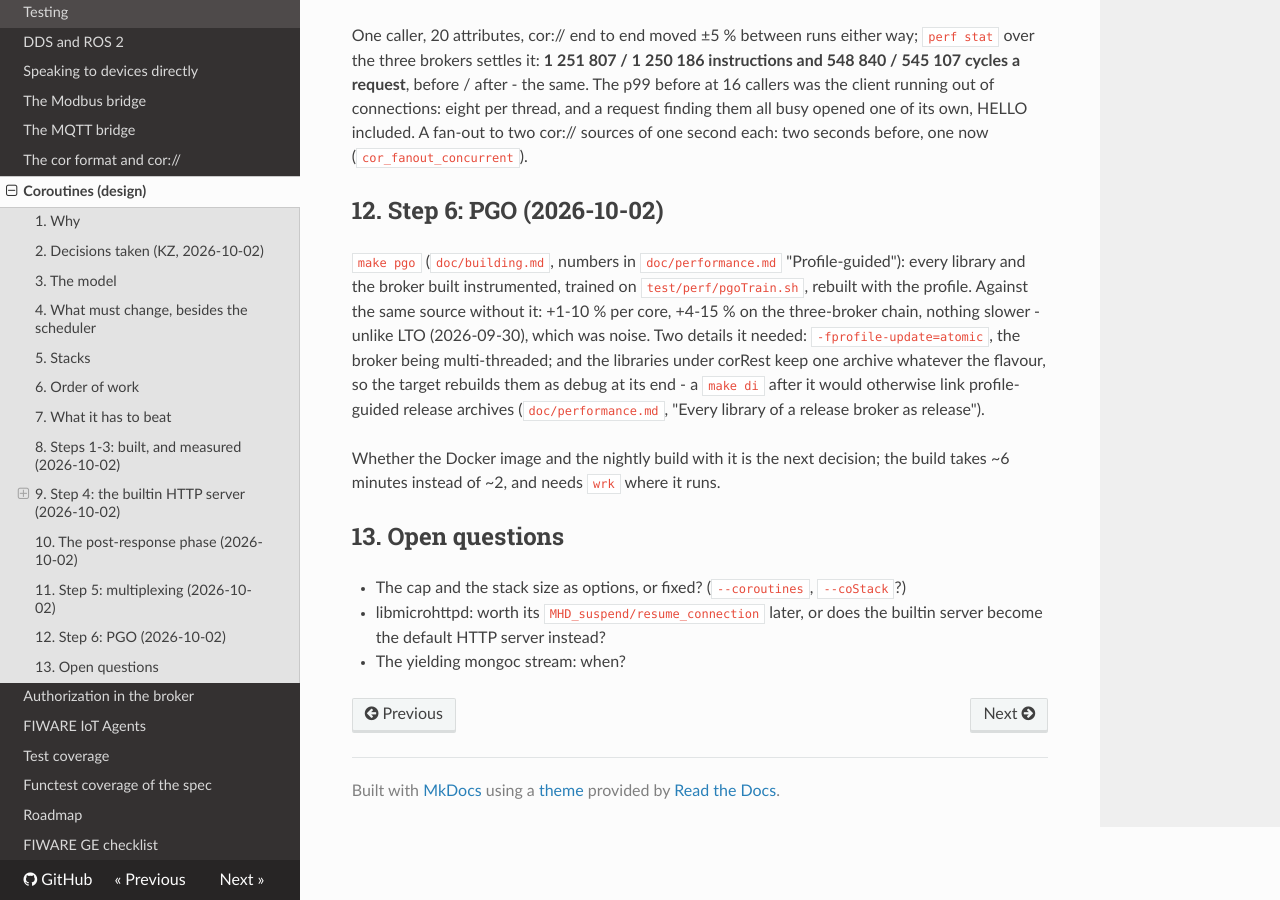
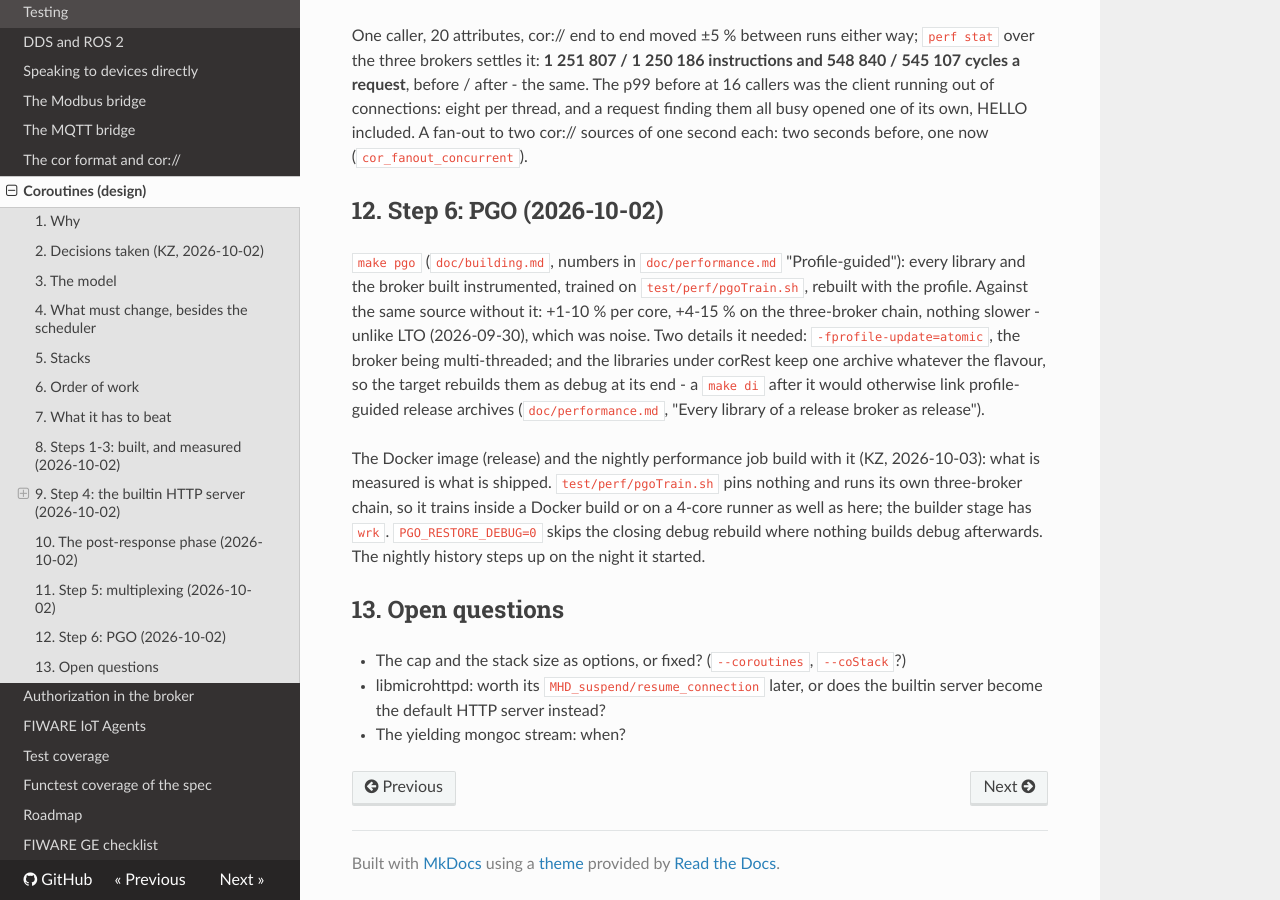
Before and after one commit to SEAMWARE/coraine, an MkDocs documentation site: the page built from doc/coroutines.md, in a window 1280 px wide and 900 px high, scrolled down 8730 px. Built offline with MkDocs 1.6.1, drawn with Linux system fonts in a browser that asks for light colours; nearby versions of some CDN libraries; comment, search, counter and statistics services are not loaded.

Commit message:
doc: the image and the nightly build with make pgo
Co-Authored-By: Claude Opus 5.5 <noreply@anthropic.com>

```diff
--- a/doc/coroutines.md
+++ b/doc/coroutines.md
@@ -355,8 +355,11 @@ multi-threaded; and the libraries under corRest keep one archive whatever the fl
 rebuilds them as debug at its end - a `make di` after it would otherwise link profile-guided release
 archives (`doc/performance.md`, "Every library of a release broker as release").
 
-Whether the Docker image and the nightly build with it is the next decision; the build takes ~6
-minutes instead of ~2, and needs `wrk` where it runs.
+The Docker image (release) and the nightly performance job build with it (KZ, 2026-10-03): what is
+measured is what is shipped. `test/perf/pgoTrain.sh` pins nothing and runs its own three-broker chain,
+so it trains inside a Docker build or on a 4-core runner as well as here; the builder stage has `wrk`.
+`PGO_RESTORE_DEBUG=0` skips the closing debug rebuild where nothing builds debug afterwards. The
+nightly history steps up on the night it started.
 
 ## 13. Open questions
 
```
Also changed, not shown: doc/performance.md (+2 -0 lines).
